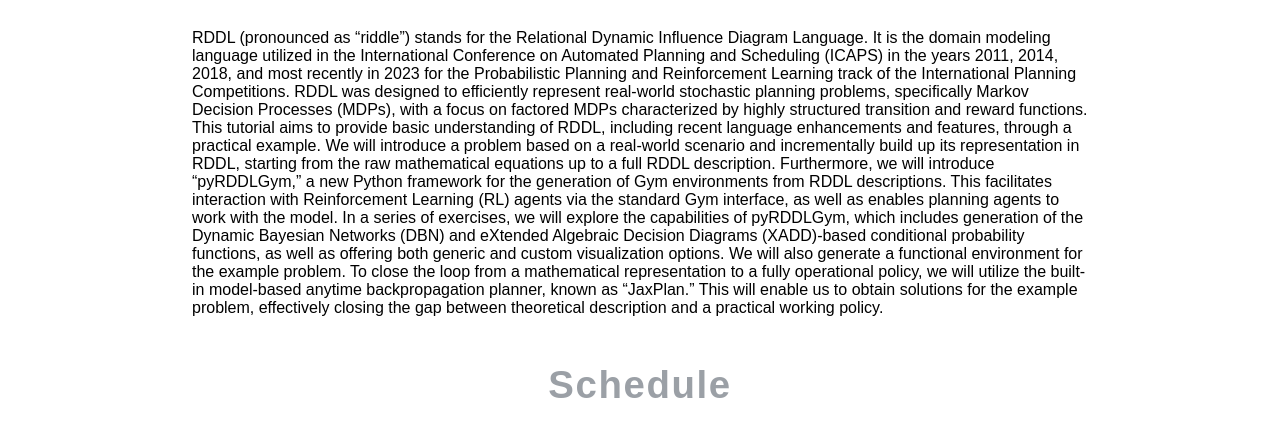
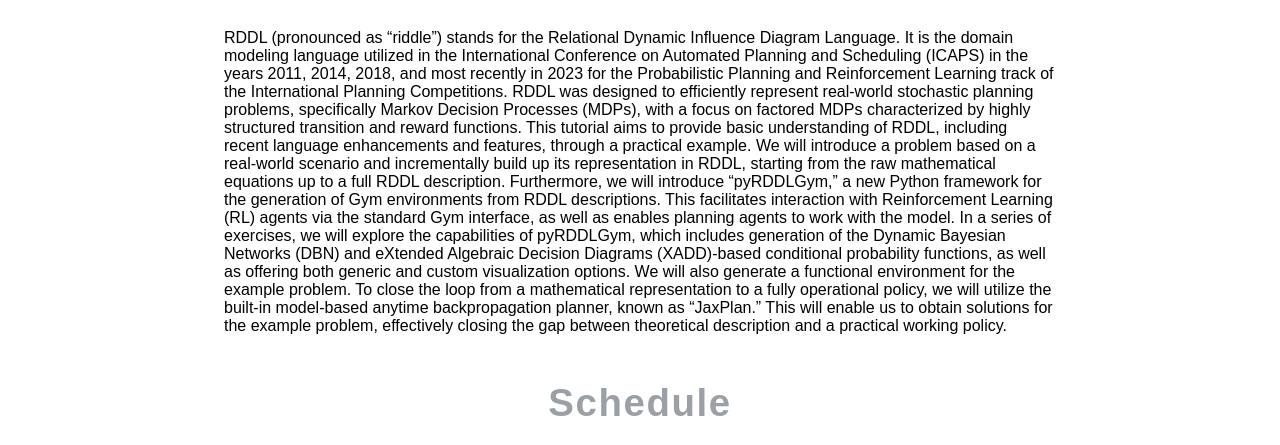
Before and after one commit to pyrddlgym-project/pyrddlgym-project.github.io, a plain HTML site: page AAAI24-lab.html in a window 1280 px wide. Shown: the part 507-952 px from the top of the page. Drawn offline with Linux system fonts and the light colour scheme.

Commit message:
Update AAAI24-lab.html

```diff
--- a/AAAI24-lab.html
+++ b/AAAI24-lab.html
@@ -60,7 +60,8 @@ body, html {
 .section-text {
   margin-left: auto;
   margin-right: auto;
-  width:70%;
+  width:65%;
+  margin-bottom: 0.1rem;
   word-wrap: break-all;
 }
 </style>
```
